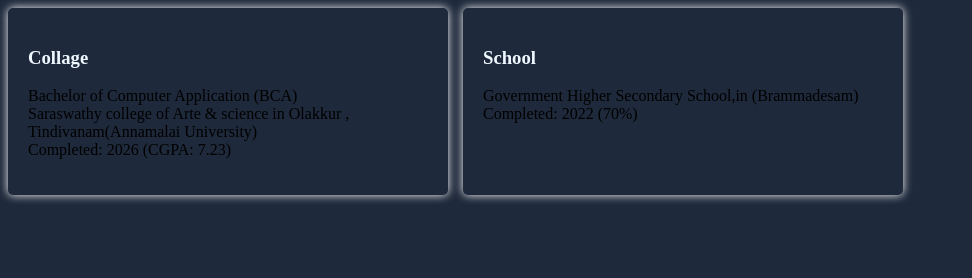
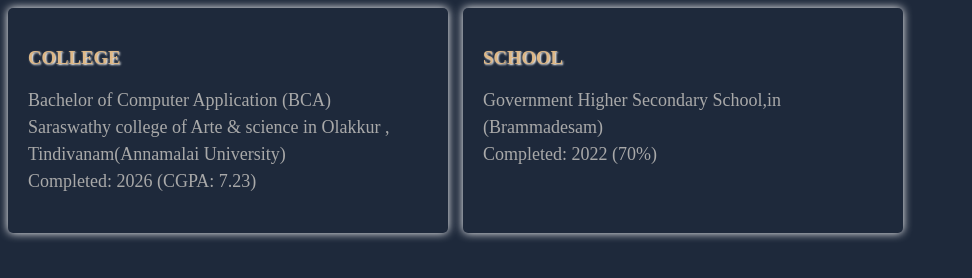
Before and after one commit to vimal2006-27/My-Portfolio, a plain HTML site: page edu.html in a window 1280 px wide. Shown: the whole page, without its empty margins (0-972 px from the left). Drawn offline with Linux system fonts and the light colour scheme.

Commit message:
first commit

```diff
--- a/Skills.css
+++ b/Skills.css
@@ -1,5 +1,5 @@
 body {
-  background-color: pink;
+  background-color: #1e293b;
 }
 h1 {
   text-align: center;
--- a/ed.css
+++ b/ed.css
@@ -18,5 +18,12 @@
   display: flex;
 }
 h1 {
-  color: aliceblue;
+  color: burlywood;
+  text-shadow: 1px 1px 2px white;
+  text-transform: uppercase;
 }
+p {
+  font-size: 18px;
+  line-height: 1.5;
+  color: darkgray;
+}
--- a/edu.html
+++ b/edu.html
@@ -9,7 +9,7 @@
   <body>
     <section>
       <article id="a">
-        <h1>Collage</h1>
+        <h1>College</h1>
         <p>
           Bachelor of Computer Application (BCA)<br />
           Saraswathy college of Arte & science in Olakkur , Tindivanam(Annamalai
```
Also changed, not shown: index.html (+4 -4 lines), project.css (+6 -3 lines), 1 other file.
